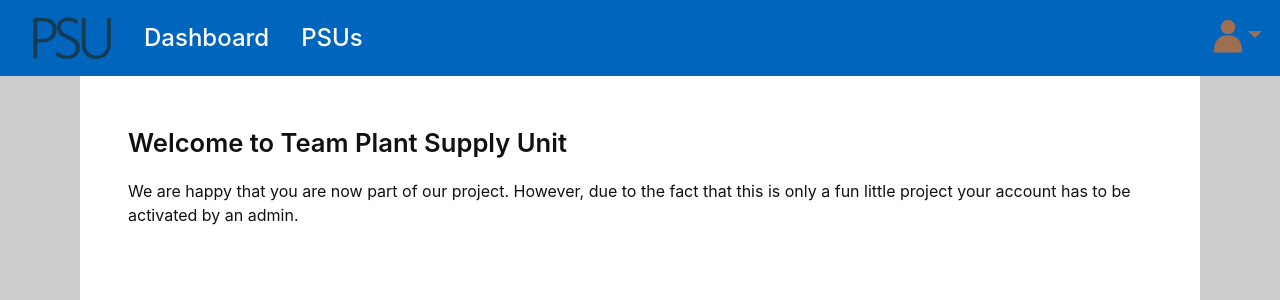
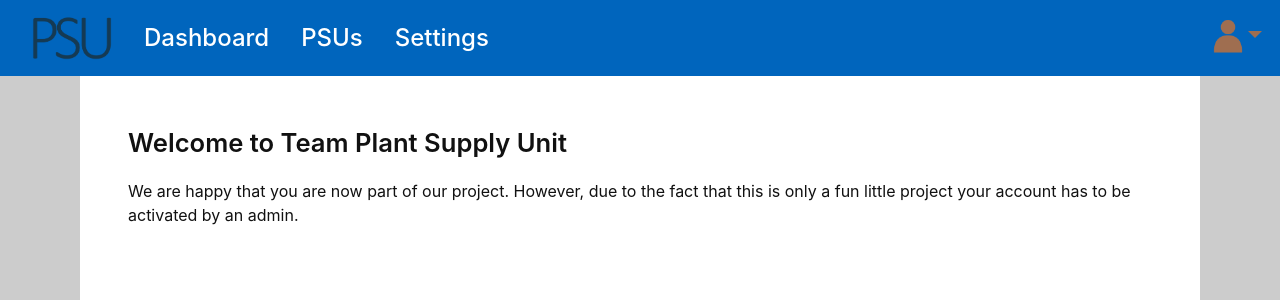
Before and after one commit to Plant-Supply-Unit-adveisor-2021/psuserver, a Django app: page /de/authentication/welcome in a window 1280 px wide. Shown: the top 300 px of the page. Run offline with Django 3.2, Linux system fonts and the light colour scheme; the visitor is signed in with stand-in values (Sample User, id 1).

Commit message:
rearranged menu

```diff
--- a/website/templates/base.html
+++ b/website/templates/base.html
@@ -37,6 +37,11 @@
                                 <a href="{% url 'psufrontend:table' %}" class="drop-down-element">{% trans "Measurements" %}</a>
                                 <a href="{% url 'psufrontend:chart' %}" class="drop-down-element">{% trans "Charts" %}</a>
                                 <a href="{% url 'psufrontend:add_watering_task' %}" class="drop-down-element">{% trans "Manual Watering" %}</a>
+                            </div>
+                        </div>
+                        <div id="nav-settings" class="nav-drop-down">
+                            <a id="nav-psu-toggle"  class="toggle nav-main-element" onClick="toggleDropDown('nav-settings');">{% trans "Settings" %}</a>
+                            <div id="nav-settings-drop-down" class="drop-down">
                                 <a href="{% url 'psufrontend:watering_control' %}" class="drop-down-element">{% trans "Watering Settings" %}</a>
                                 <a href="{% url 'psufrontend:change_user_permissions' %}" class="drop-down-element">{% trans "Change User Permissions" %}</a>
                                 <a href="{% url 'psufrontend:register_psu' %}" class="drop-down-element">{% trans "Register PSU" %}</a>
```
Also changed, not shown: locale/de/LC_MESSAGES/django.po.
